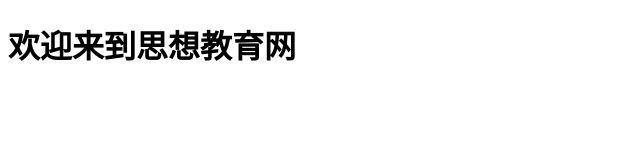
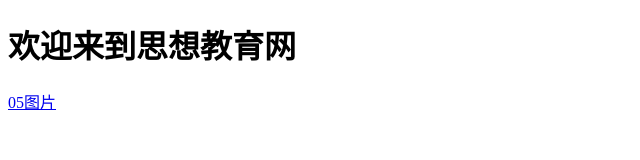
Before and after one commit to hyj2005/hyj2005.github.io, a plain HTML site: page index.html in a window 1280 px wide. Shown: the full height of the page, 0-640 px from the left. Drawn offline with Linux system fonts and the light colour scheme.

Commit message:
Update index.html

```diff
--- a/index.html
+++ b/index.html
@@ -6,5 +6,6 @@
 </head>
 <body>
    <h1>欢迎来到思想教育网</h1>
+    <a href="05图片.html" target="_blank">05图片</a>
 </body>
 </html>
```
